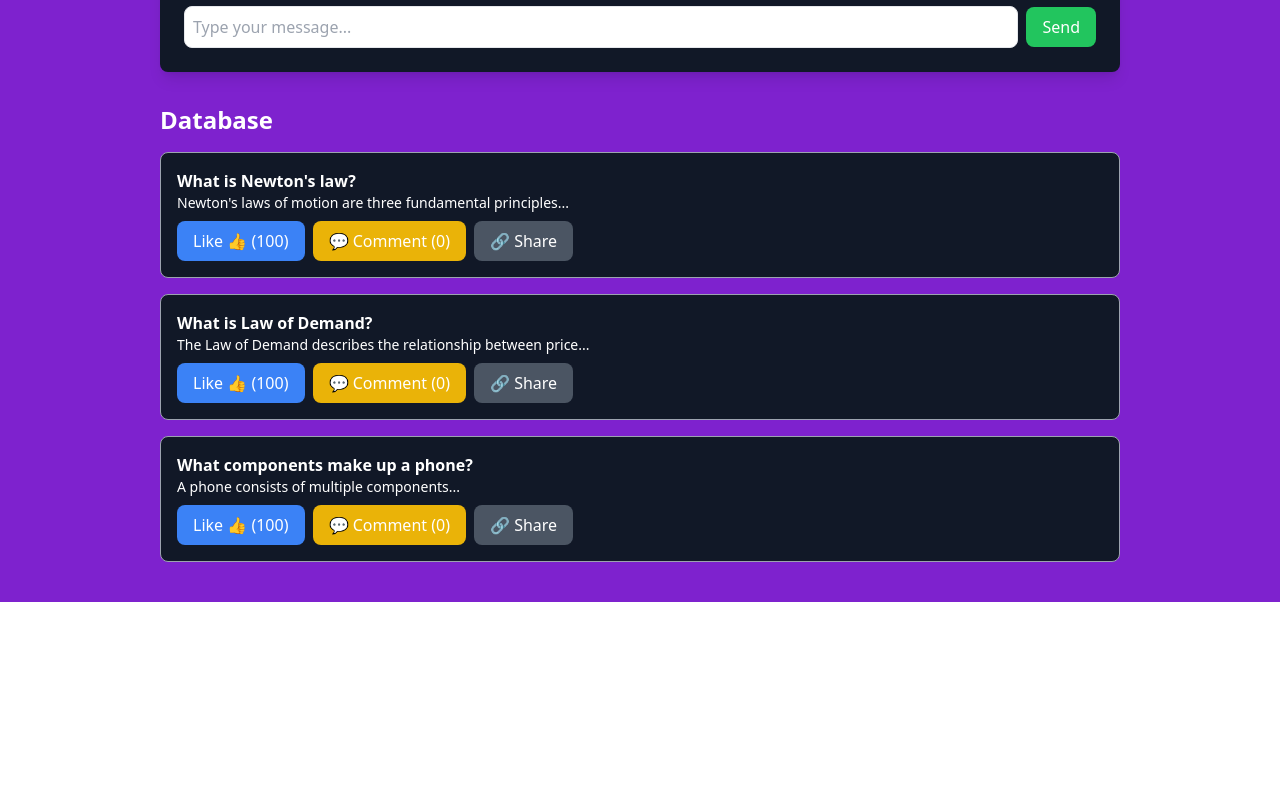
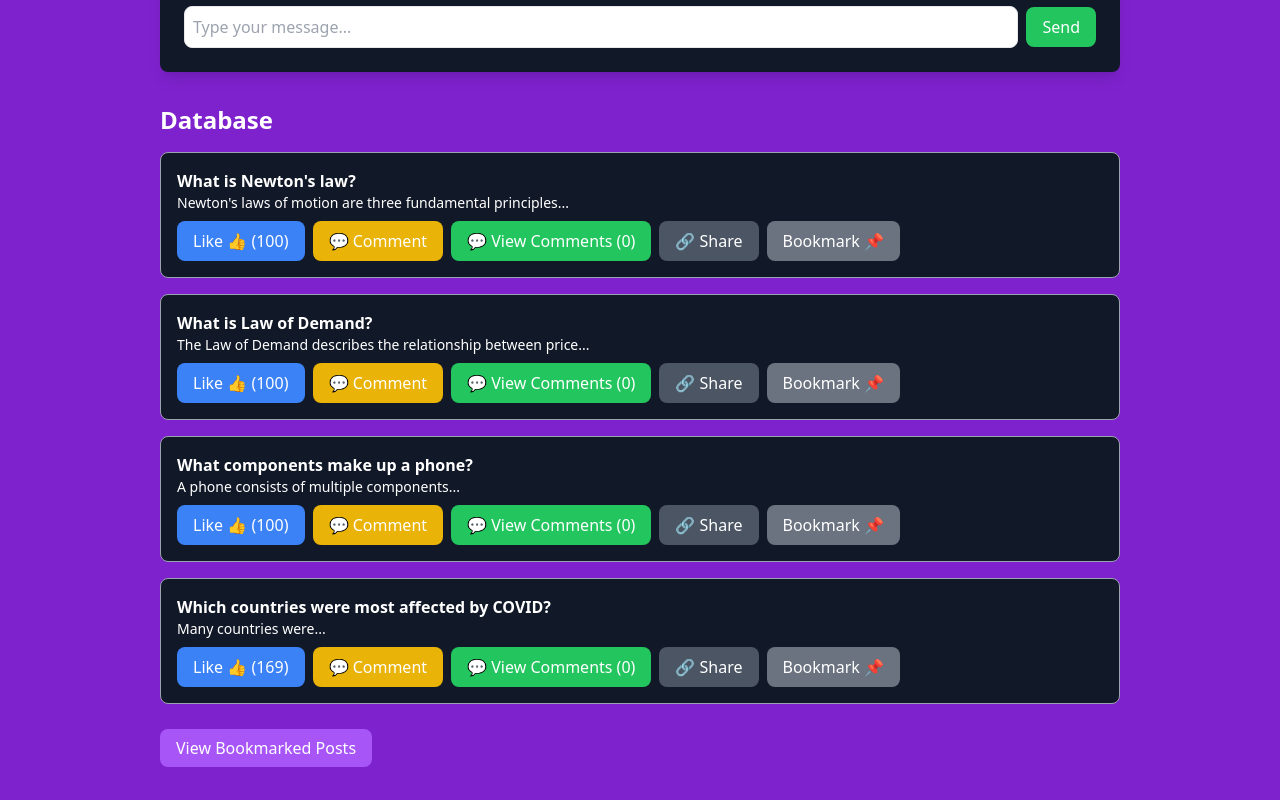
Before and after one commit to zi-han28/Team87, a Next.js app: page / in a window 1280 px wide. Shown: the part 428-1228 px from the top of the page. Before the commit the page ends 1030 px from the top, so only its background shows below. Built offline with nearby package versions, Linux system fonts and the light colour scheme.

Commit message:
Homepage edited & Bookmark page added

```diff
--- a/app/bookmark/page.js
+++ b/app/bookmark/page.js
@@ -0,0 +1,53 @@
+"use client";
+import React, { useEffect, useState } from 'react';
+
+export default function BookmarkPage() {
+  const [bookmarkedPosts, setBookmarkedPosts] = useState([]);
+
+  // Load bookmarked posts from localStorage
+  useEffect(() => {
+    const savedBookmarks = JSON.parse(localStorage.getItem('bookmarks')) || {};
+    const defaultPosts = [
+      { id: 1, title: "What is Newton's law?", text: "Newton's laws of motion are three fundamental principles...", liked: false, likes: 100, comments: [], bookmarked: false },
+      { id: 2, title: "What is Law of Demand?", text: "The Law of Demand describes the relationship between price...", liked: false, likes: 100, comments: [], bookmarked: false },
+      { id: 3, title: "What components make up a phone?", text: "A phone consists of multiple components...", liked: false, likes: 100, comments: [], bookmarked: false }
+    ];
+    const posts = defaultPosts.map(post => ({
+      ...post,
+      bookmarked: savedBookmarks[post.id] || false
+    }));
+    setBookmarkedPosts(posts.filter(post => post.bookmarked));
+  }, []);
+
+  return (
+    <div className="flex flex-col items-center min-h-screen text-white p-6">
+      <h1 className="text-3xl font-bold mb-8">Bookmarked Posts</h1>
+      <div className="w-4/5 space-y-4">
+        {bookmarkedPosts.length > 0 ? (
+          bookmarkedPosts.map(post => (
+            <div key={post.id} className="p-4 border border-gray-400 rounded-lg bg-gray-900">
+              <h3 className="font-semibold">{post.title}</h3>
+              <p className="text-sm">{post.text}</p>
+              <div className="flex space-x-2 mt-2">
+                <button className={`px-4 py-2 rounded-lg text-white ${post.liked ? 'bg-red-500' : 'bg-blue-500'}`}>
+                  {post.liked ? 'Unlike 👎' : 'Like 👍'} ({post.likes})
+                </button>
+                <button className="bg-yellow-500 px-4 py-2 rounded-lg text-white">
+                  💬 Comment ({post.comments.length})
+                </button>
+                <button className="bg-gray-600 px-4 py-2 rounded-lg text-white">
+                  🔗 Share
+                </button>
+                <button className={`px-4 py-2 rounded-lg text-white ${post.bookmarked ? 'bg-purple-500' : 'bg-gray-500'}`}>
+                  {post.bookmarked ? 'Unbookmark ❌' : 'Bookmark 📌'}
+                </button>
+              </div>
+            </div>
+          ))
+        ) : (
+          <p>No bookmarked posts found.</p>
+        )}
+      </div>
+    </div>
+  );
+}
--- a/app/page.js
+++ b/app/page.js
@@ -1,6 +1,6 @@
-// Homepage - Next.js with TailwindCSS
 "use client";
 import React, { useState, useEffect, useRef } from 'react';
+import Link from 'next/link';
 
 export default function Home() {
   const [messages, setMessages] = useState([
@@ -9,26 +9,69 @@ export default function Home() {
   ]);
   const [newMessage, setNewMessage] = useState('');
   const messagesEndRef = useRef(null);
-  const [posts, setPosts] = useState([
-    { id: 1, title: "What is Newton's law?", text: "Newton's laws of motion are three fundamental principles...", liked: false, likes: 100, comments: [] },
-    { id: 2, title: "What is Law of Demand?", text: "The Law of Demand describes the relationship between price...", liked: false, likes: 100, comments: [] },
-    { id: 3, title: "What components make up a phone?", text: "A phone consists of multiple components...", liked: false, likes: 100, comments: [] }
-  ]);
+  const [viewingCommentsForPost, setViewingCommentsForPost] = useState(null);
+
+  // Default posts
+  const defaultPosts = [
+    { id: 1, title: "What is Newton's law?", text: "Newton's laws of motion are three fundamental principles...", liked: false, likes: 100, comments: [], bookmarked: false },
+    { id: 2, title: "What is Law of Demand?", text: "The Law of Demand describes the relationship between price...", liked: false, likes: 100, comments: [], bookmarked: false },
+    { id: 3, title: "What components make up a phone?", text: "A phone consists of multiple components...", liked: false, likes: 100, comments: [], bookmarked: false },
+    { id: 4, title: "Which countries were most affected by COVID?", text: "Many countries were...", liked: false, likes: 169, comments: [], bookmarked: false }
+  ];
+
+  // Load bookmarked state from localStorage and merge with default posts
+  const [posts, setPosts] = useState(() => {
+    const savedBookmarks = JSON.parse(localStorage.getItem('bookmarks')) || {};
+    return defaultPosts.map(post => ({
+      ...post,
+      bookmarked: savedBookmarks[post.id] || false // Use saved bookmarked state or default to false
+    }));
+  });
+
+  // Save bookmarked state to localStorage
+  const saveBookmarks = (posts) => {
+    const bookmarks = posts.reduce((acc, post) => {
+      acc[post.id] = post.bookmarked;
+      return acc;
+    }, {});
+    localStorage.setItem('bookmarks', JSON.stringify(bookmarks));
+  };
 
   const toggleLike = (postId) => {
-    setPosts(posts.map(post =>
+    const updatedPosts = posts.map(post =>
       post.id === postId ? { ...post, liked: !post.liked, likes: post.liked ? post.likes - 1 : post.likes + 1 } : post
-    ));
+    );
+    setPosts(updatedPosts);
+  };
+
+  const toggleBookmark = (postId) => {
+    const updatedPosts = posts.map(post =>
+      post.id === postId ? { ...post, bookmarked: !post.bookmarked } : post
+    );
+    setPosts(updatedPosts);
+    saveBookmarks(updatedPosts); // Save bookmarked state to localStorage
   };
 
   const addComment = (postId) => {
     const comment = prompt('Enter your comment:');
     if (comment && comment.trim()) {
-      setPosts(posts.map(post =>
+      const updatedPosts = posts.map(post =>
         post.id === postId ? { ...post, comments: [...post.comments, comment] } : post
-      ));
+      );
+      setPosts(updatedPosts);
     }
   };
+
+
+const viewComments = (postId) => {
+  if (viewingCommentsForPost === postId) {
+    // If the comments for this post are already being viewed, hide them
+    setViewingCommentsForPost(null);
+  } else {
+    // Otherwise, show the comments for this post
+    setViewingCommentsForPost(postId);
+  }
+};
 
   const sharePost = (postId) => {
     console.log(`Post ${postId} shared!`);
@@ -84,16 +127,63 @@ export default function Home() {
               <h3 className="font-semibold">{post.title}</h3>
               <p className="text-sm">{post.text}</p>
               <div className="flex space-x-2 mt-2">
-                <button className={`px-4 py-2 rounded-lg text-white ${post.liked ? 'bg-red-500' : 'bg-blue-500'}`} onClick={() => toggleLike(post.id)}>
+                <button
+                  className={`px-4 py-2 rounded-lg text-white ${post.liked ? 'bg-red-500' : 'bg-blue-500'}`}
+                  onClick={() => toggleLike(post.id)}
+                >
                   {post.liked ? 'Unlike 👎' : 'Like 👍'} ({post.likes})
                 </button>
-                <button className="bg-yellow-500 px-4 py-2 rounded-lg text-white" onClick={() => addComment(post.id)}>💬 Comment ({post.comments.length})</button>
-                <button className="bg-gray-600 px-4 py-2 rounded-lg text-white" onClick={() => sharePost(post.id)}>🔗 Share</button>
+                <button
+                  className="bg-yellow-500 px-4 py-2 rounded-lg text-white"
+                  onClick={() => addComment(post.id)}
+                >
+                  💬 Comment
+                </button>
+                <button
+                  className="bg-green-500 px-4 py-2 rounded-lg text-white"
+                  onClick={() => viewComments(post.id)}
+                >
+                  💬 View Comments ({post.comments.length})
+                </button>
+                <button
+                  className="bg-gray-600 px-4 py-2 rounded-lg text-white"
+                  onClick={() => sharePost(post.id)}
+                >
+                  🔗 Share
+                </button>
+                <button
+                  className={`px-4 py-2 rounded-lg text-white ${post.bookmarked ? 'bg-purple-500' : 'bg-gray-500'}`}
+                  onClick={() => toggleBookmark(post.id)}
+                >
+                  {post.bookmarked ? 'Unbookmark ❌' : 'Bookmark 📌'}
+                </button>
               </div>
+
+              {viewingCommentsForPost === post.id && (
+        <div className="mt-4">
+          <h4 className="font-semibold">Comments:</h4>
+          {post.comments.length > 0 ? (
+            post.comments.map((comment, index) => (
+              <div key={index} className="p-2 bg-gray-800 rounded-lg mt-2">
+                <p className="text-sm">{comment}</p>
+              </div>
+            ))
+          ) : (
+            <p className="text-sm text-gray-400">No comments yet.</p>
+          )}
+        </div>
+      )}
             </div>
           ))}
         </div>
       </div>
+
+      {/* Link to Bookmarked Posts */}
+      <div className="w-4/5 mt-8">
+        <Link href="/bookmark" className="bg-purple-500 text-white px-4 py-2 rounded-lg hover:bg-purple-600">
+          View Bookmarked Posts
+        </Link>
+      </div>
     </div>
   );
 }
```
